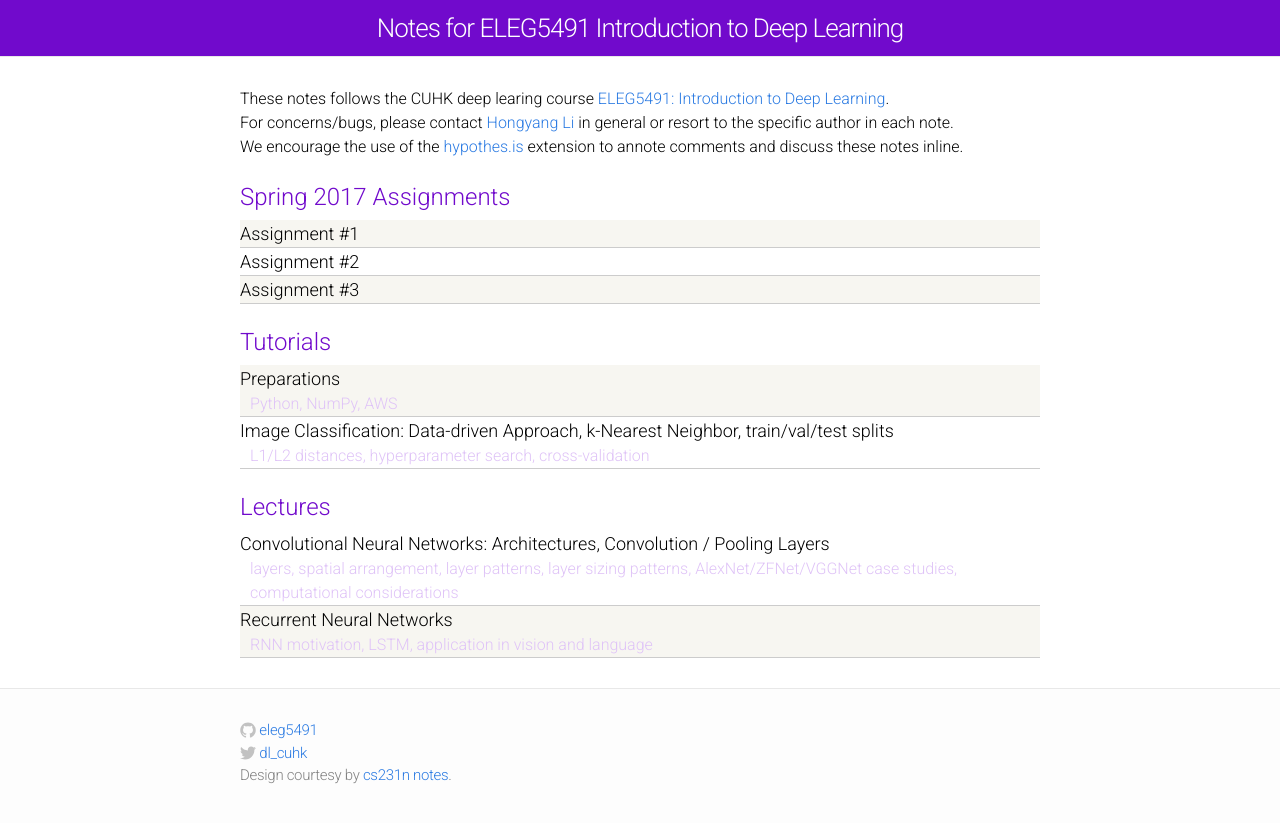
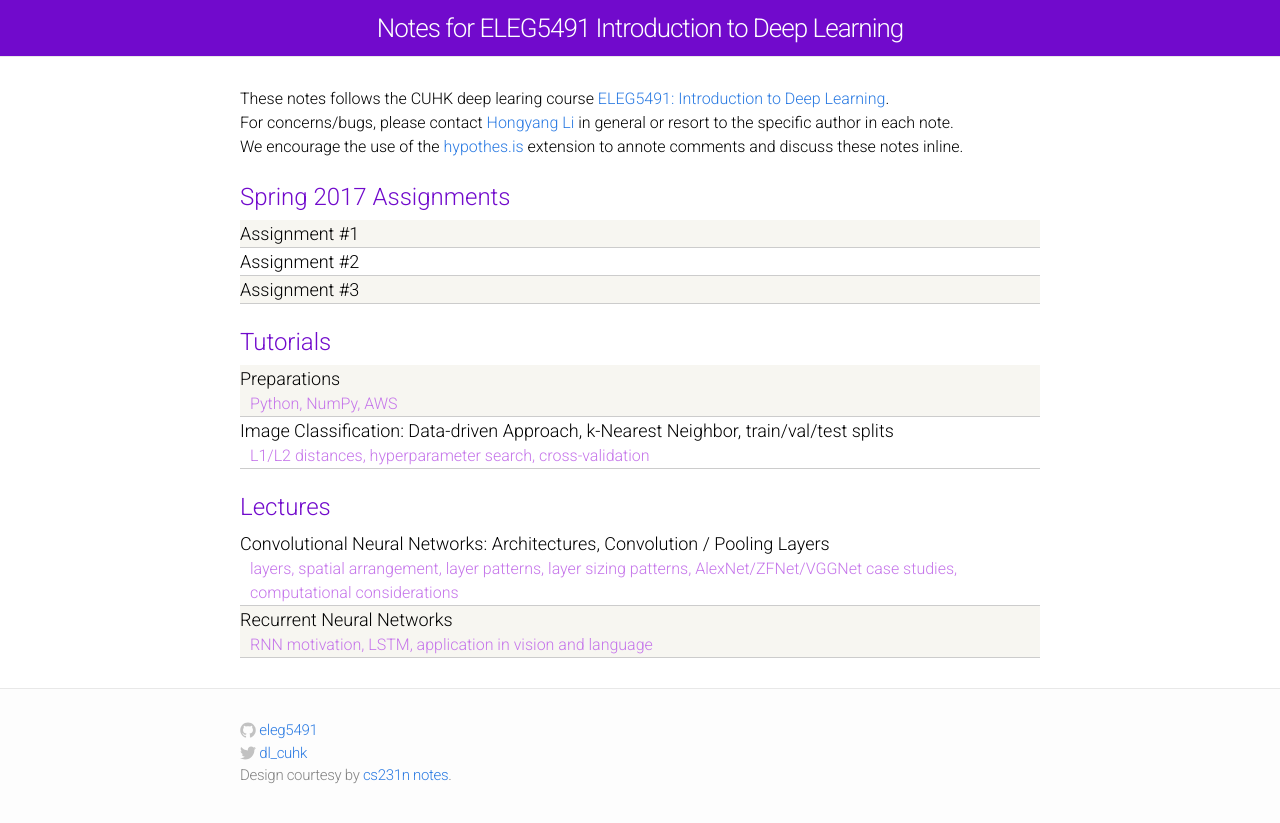
Before and after one commit to eleg5491/eleg5491.github.io, a Jekyll site: the page built from index.html, in a window 1280 px wide. Shown: the top 823 px of the page. Built offline with Jekyll 4.4.1, drawn with Linux system fonts in a browser that asks for light colours.

Commit message:
update keyword color

```diff
--- a/css/main.css
+++ b/css/main.css
@@ -109,7 +109,7 @@ a:visited { color: #205caa; }
 
 .kw {
   font-size: 16px;
-  color: #dfc3f7;
+  color: #c575ea;
   margin-left: 10px;
 }
 
```
Also changed, not shown: Readme.md.
